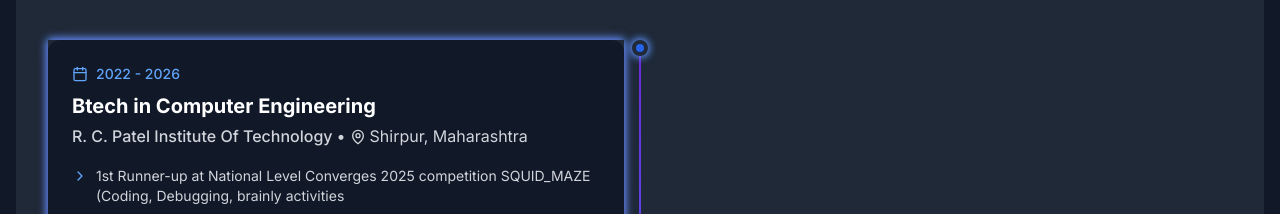
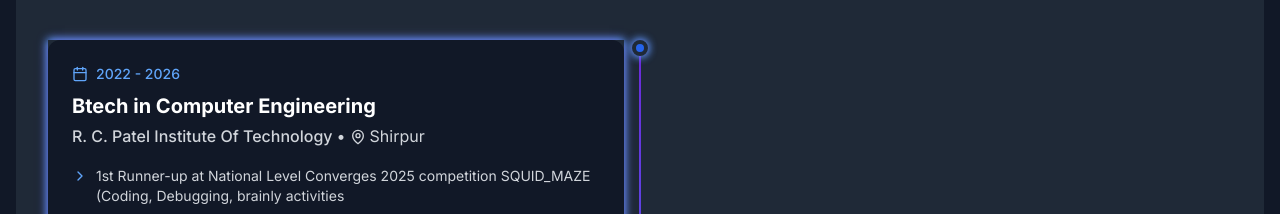
Before and after one commit to Hemali15f/Hemali-Firke-Portfolio, a React (Vite) app: page / in a window 1280 px wide. Shown: the part 1020-1234 px from the top of the page. Built offline with nearby package versions, Linux system fonts and the light colour scheme.

Commit message:
Update Experience.tsx

```diff
--- a/src/components/Experience.tsx
+++ b/src/components/Experience.tsx
@@ -6,7 +6,7 @@
     {
       title: 'Btech in Computer Engineering',
       company: 'R. C. Patel Institute Of Technology',
-      location: 'Shirpur, Maharashtra',
+      location: 'Shirpur',
       period: '2022 - 2026',
       achievements: [
         '1st Runner-up at National Level Converges 2025 competition SQUID_MAZE (Coding, Debugging, brainly activities',
```
